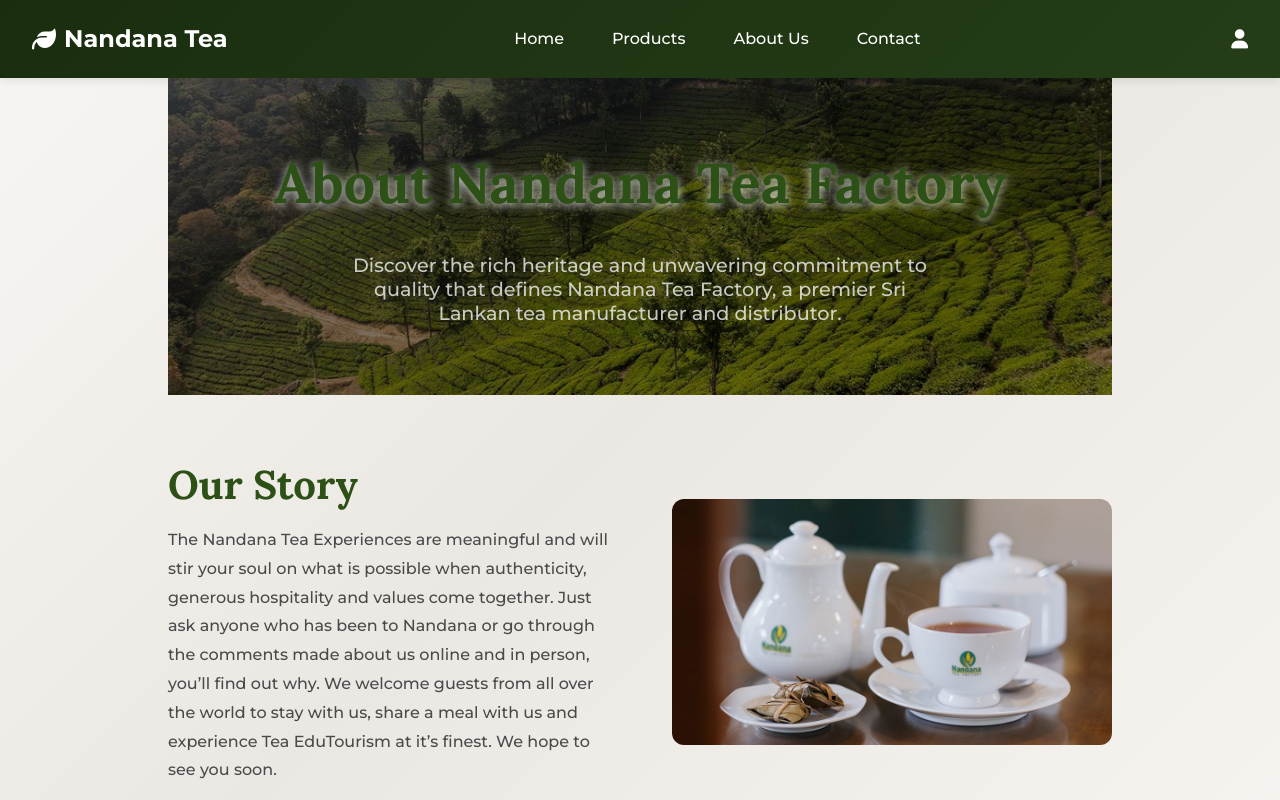
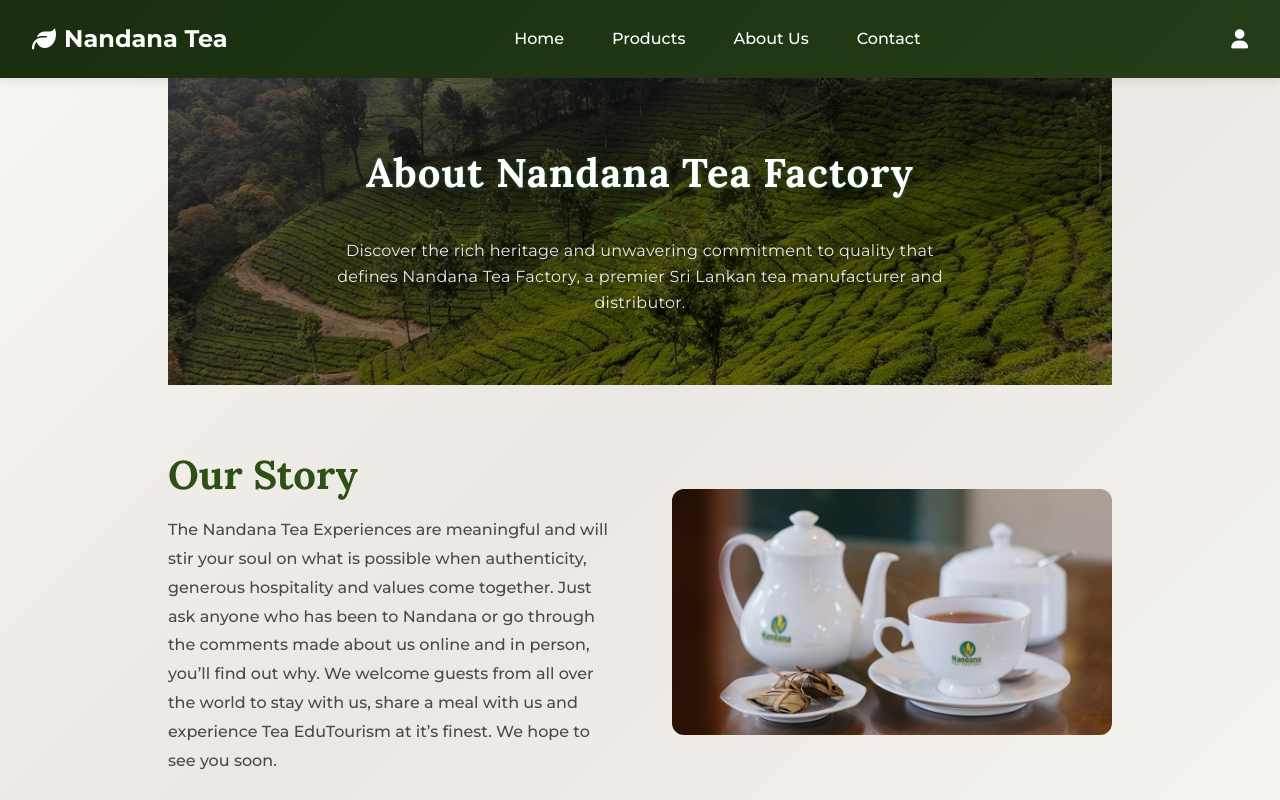
Before and after one commit to Sisuruoshan/nandana-tea-factory-website-HMMC_2, a Next.js app: page /about in a window 1280 px wide. Shown: the top 800 px of the page. Built offline with nearby package versions, Linux system fonts and the light colour scheme; no server answers.

Commit message:
remake header of about page

```diff
--- a/app/about/page.tsx
+++ b/app/about/page.tsx
@@ -3,9 +3,9 @@ export default function AboutPage() {
     <main className="container">
       <section className="page-header1">
         <br />
-        <h1>About Nandana Tea Factory</h1>
-        <br />
-        <p>
+        <h1 className="professional-heading">About Nandana Tea Factory</h1>
+        <div className="subtitle-divider"></div>
+        <p className="professional-subtitle">
           Discover the rich heritage and unwavering commitment to quality that defines Nandana Tea Factory, a premier Sri
           Lankan tea manufacturer and distributor.
         </p>
--- a/app/components/Header.tsx
+++ b/app/components/Header.tsx
@@ -184,7 +184,7 @@ export default function Header() {
                           border: 'none',
                           cursor: 'pointer',
                           fontSize: '20px',
-                          color: 'inherit'
+                          color: '#ffffff'
                         }}
                       >
                         <i className="fa-solid fa-search"></i>
--- a/app/globals.css
+++ b/app/globals.css
@@ -498,6 +498,61 @@ body>main>section.hero {
     text-shadow: 0 2px 10px rgba(255, 255, 255, 0.8);
 }
 
+.page-header1 .professional-heading {
+    font-family: var(--font-heading);
+    font-size: 2.5rem;
+    font-weight: 600;
+    letter-spacing: 1px;
+    color: #ffffff;
+    text-shadow: 0 3px 15px rgba(0, 0, 0, 0.7), 0 1px 5px rgba(46, 204, 113, 0.4);
+    animation: fadeInUp 1s ease-out;
+    position: relative;
+    display: inline-block;
+}
+
+.page-header1 .professional-heading::after {
+    content: '';
+    position: absolute;
+    bottom: -8px;
+    left: 50%;
+    transform: translateX(-50%);
+    width: 60px;
+    height: 3px;
+    background: linear-gradient(90deg, transparent, var(--primary-green), transparent);
+    border-radius: 2px;
+}
+
+.page-header1 .subtitle-divider {
+    width: 50px;
+    height: 2px;
+    background: var(--primary-green);
+    margin: 1.2rem auto;
+    border-radius: 2px;
+    box-shadow: 0 2px 8px rgba(46, 204, 113, 0.5);
+}
+
+.page-header1 .professional-subtitle {
+    font-size: 1rem;
+    color: rgba(255, 255, 255, 0.9);
+    max-width: 650px;
+    margin: 1rem auto 0;
+    font-weight: 400;
+    line-height: 1.6;
+    letter-spacing: 0.3px;
+    text-shadow: 0 2px 6px rgba(0, 0, 0, 0.5);
+}
+
+@keyframes fadeInUp {
+    from {
+        opacity: 0;
+        transform: translateY(30px);
+    }
+    to {
+        opacity: 1;
+        transform: translateY(0);
+    }
+}
+
 .page-header1 p {
     font-size: 1.2rem;
     color: rgba(255, 255, 255, 0.75);
```
